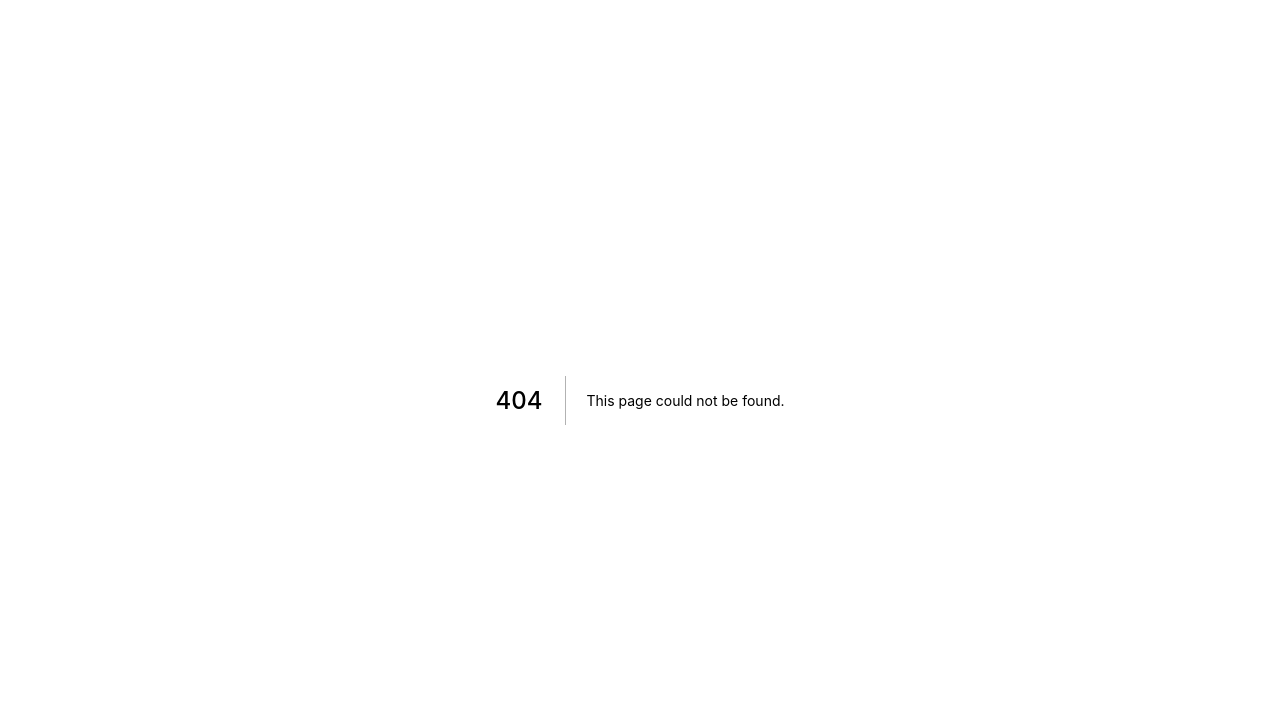
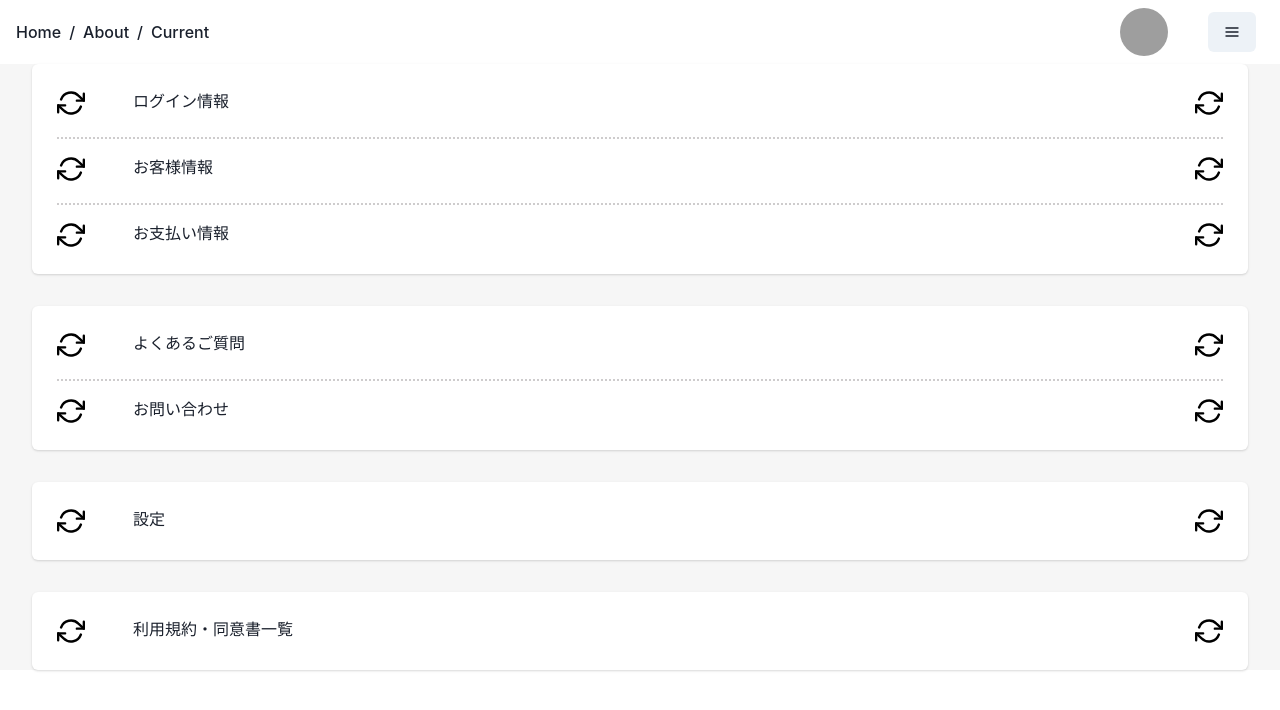
Before and after one commit to Okakakai/fingerpay-frontend, a Next.js app: page /user in a window 1280 px wide. Before the commit this address had no page. Shown: the top 710 px of the page. Built offline with nearby package versions, Linux system fonts and the light colour scheme; grey boxes are pictures that could not be loaded.

Commit message:
add base User Page

```diff
--- /dev/null
+++ b/pages/user/index.tsx
@@ -0,0 +1,86 @@
+import { Box, Flex, Icon, Text, VStack } from "@chakra-ui/react";
+import { FiRefreshCw } from "react-icons/fi";
+import Header from "../../componets/Navbars/header";
+import styles from "../../styles/Home.module.css";
+
+const UserPage = () => {
+  return (
+    <>
+      <Header />
+      <div className={`${styles.container} ${styles.container_bg_gray}`}>
+        <VStack
+          boxShadow="base"
+          p="25px"
+          gap="1rem"
+          bg="white"
+          borderRadius="6px"
+        >
+          <Flex width="100%" pb="20px" borderBottom="dotted 2px #cecccd">
+            <Icon as={FiRefreshCw} color="black" boxSize={7} mr="3rem" />
+            <Text>ログイン情報</Text>
+            <Icon ml="auto" as={FiRefreshCw} color="black" boxSize={7} />
+          </Flex>
+          <Flex width="100%" pb="20px" borderBottom="dotted 2px #cecccd">
+            <Icon as={FiRefreshCw} color="black" boxSize={7} mr="3rem" />
+            <Text>お客様情報</Text>
+            <Icon ml="auto" as={FiRefreshCw} color="black" boxSize={7} />
+          </Flex>
+          <Flex width="100%">
+            <Icon as={FiRefreshCw} color="black" boxSize={7} mr="3rem" />
+            <Text>お支払い情報</Text>
+            <Icon ml="auto" as={FiRefreshCw} color="black" boxSize={7} />
+          </Flex>
+        </VStack>
+        <VStack
+          boxShadow="base"
+          mt="2rem"
+          p="25px"
+          gap="1rem"
+          bg="white"
+          borderRadius="6px"
+        >
+          <Flex width="100%" pb="20px" borderBottom="dotted 2px #cecccd">
+            <Icon as={FiRefreshCw} color="black" boxSize={7} mr="3rem" />
+            <Text>よくあるご質問</Text>
+            <Icon ml="auto" as={FiRefreshCw} color="black" boxSize={7} />
+          </Flex>
+          <Flex width="100%">
+            <Icon as={FiRefreshCw} color="black" boxSize={7} mr="3rem" />
+            <Text>お問い合わせ</Text>
+            <Icon ml="auto" as={FiRefreshCw} color="black" boxSize={7} />
+          </Flex>
+        </VStack>
+        <VStack
+          boxShadow="base"
+          mt="2rem"
+          p="25px"
+          gap="1rem"
+          bg="white"
+          borderRadius="6px"
+        >
+          <Flex width="100%">
+            <Icon as={FiRefreshCw} color="black" boxSize={7} mr="3rem" />
+            <Text>設定</Text>
+            <Icon ml="auto" as={FiRefreshCw} color="black" boxSize={7} />
+          </Flex>
+        </VStack>
+        <VStack
+          boxShadow="base"
+          mt="2rem"
+          p="25px"
+          gap="1rem"
+          bg="white"
+          borderRadius="6px"
+        >
+          <Flex width="100%">
+            <Icon as={FiRefreshCw} color="black" boxSize={7} mr="3rem" />
+            <Text>利用規約・同意書一覧</Text>
+            <Icon ml="auto" as={FiRefreshCw} color="black" boxSize={7} />
+          </Flex>
+        </VStack>
+      </div>
+    </>
+  );
+};
+
+export default UserPage;
```
